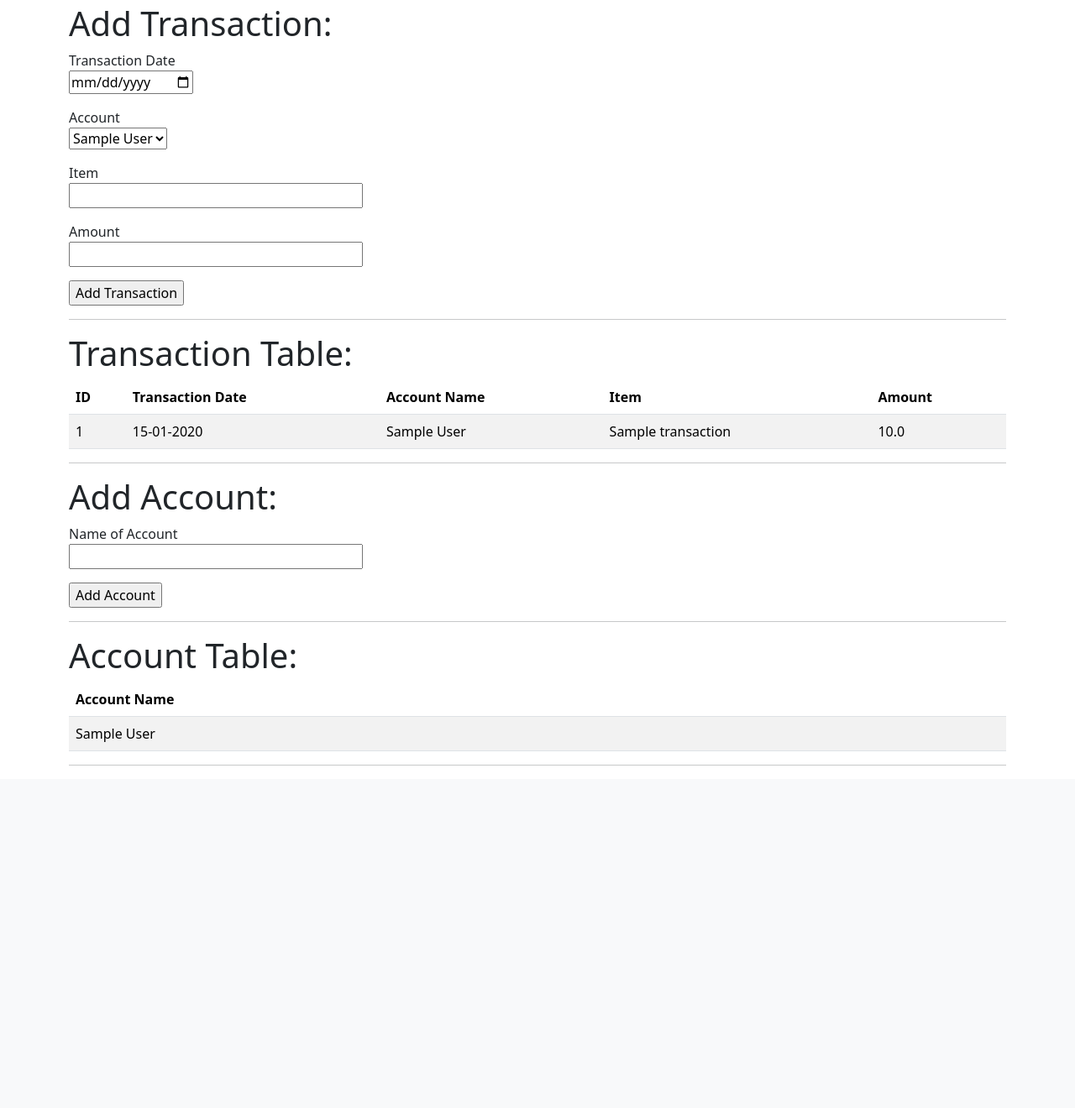
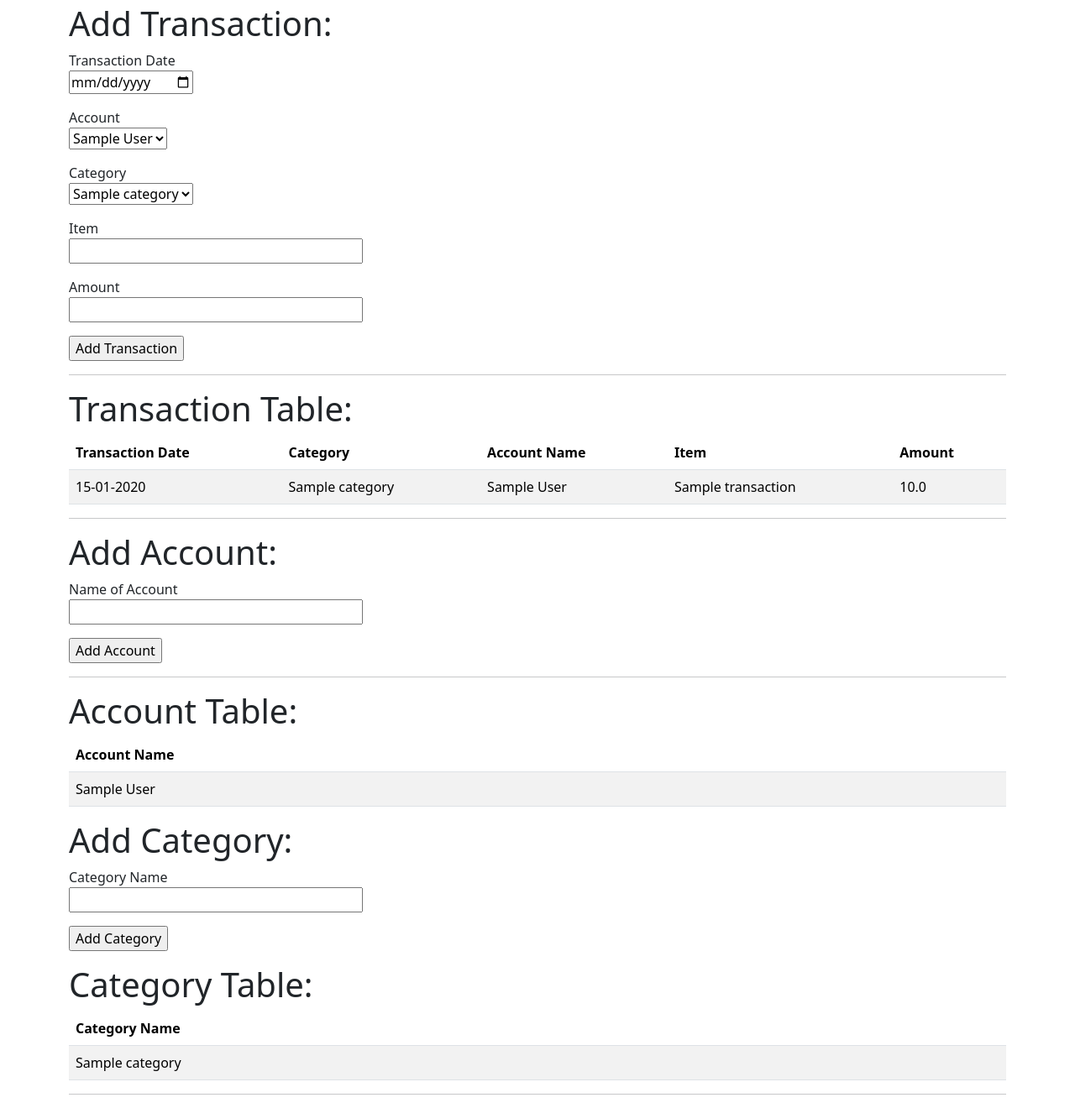
Before and after one commit to KeironTJ/SimpleWebFlasks, a Flask app: page /pfhome in a window 1280 px wide. Shown: the part 149-1469 px from the top of the page at 84% size. Before the commit the page ends 1061 px from the top, so only its background shows below. Run offline with Flask 3, Linux system fonts and the light colour scheme; a user stored in the database is signed in; tables that the repository leaves empty hold one stand-in row (values such as "Sample post").

Commit message:
added/fixed category model

```diff
--- a/app/forms.py
+++ b/app/forms.py
@@ -1,9 +1,10 @@
 from flask_wtf import FlaskForm # type: ignore
-from wtforms import StringField, PasswordField, BooleanField, SubmitField, DateField, IntegerField, FloatField # type: ignore
+from wtforms import StringField, PasswordField, BooleanField, SubmitField, DateField, IntegerField, FloatField, SelectField
 from wtforms.validators import ValidationError, DataRequired, Email, EqualTo # type: ignore
 import sqlalchemy as sa # type: ignore
 from app import db
-from app.models import User
+from app.models import User, TransactionCategory
+from flask_login import current_user
 
 class LoginForm(FlaskForm):
     username = StringField('Username', validators=[DataRequired()])
@@ -35,10 +36,14 @@ class RegistrationForm(FlaskForm):
 class TransactionForm(FlaskForm):
     transaction_date = DateField('Transaction Date', validators=[DataRequired()])
     account_id = IntegerField('Account', validators=[DataRequired()])
+    category_id = IntegerField('Category', validators=[DataRequired()])
     item_name = StringField('Item', validators=[DataRequired()] )
     amount = FloatField('Amount', validators=[DataRequired()])
     submit = SubmitField('Add Transaction')
 
+class TransactionCategoryForm(FlaskForm):
+    category_name = StringField('Category Name', validators=[DataRequired()])
+    submit = SubmitField('Add Category')
 
 class AccountForm(FlaskForm):
     account_name = StringField('Name of Account', validators=[DataRequired()])
--- a/app/models.py
+++ b/app/models.py
@@ -1,6 +1,6 @@
 from datetime import datetime, timezone
 from typing import Optional
-from sqlalchemy import Column, Integer, String, DateTime # type: ifnore
+from sqlalchemy import Column, Integer, String, DateTime # type: ignore
 import sqlalchemy.orm as so # type: ignore
 from app import db, login
 from flask_login import UserMixin # type: ignore
@@ -42,10 +42,12 @@ class Transaction(db.Model):
     id = db.Column(db.Integer, primary_key=True)
     transaction_date = db.Column(db.DateTime)
     account_id = db.Column(db.Integer, db.ForeignKey("account.id"))
+    category_id = db.Column(db.Integer, db.ForeignKey("transaction_category.id"), nullable=True)
     item_name = db.Column(db.String(64), nullable=True)
     amount = db.Column(db.Float, nullable=True)
     user_id = db.Column(db.Integer, db.ForeignKey("user.id"))
     account = db.relationship("Account", back_populates="transactions")
+    category = db.relationship("TransactionCategory", back_populates="transactions")
 
 
 class TransactionCategory(db.Model):
@@ -53,3 +55,4 @@ class TransactionCategory(db.Model):
     category_name = db.Column(db.String(64))
     parent_id = db.Column(db.Integer, nullable=True)
     user_id = db.Column(db.Integer, db.ForeignKey("user.id"))
+    transactions = db.relationship("Transaction", back_populates="category")
--- a/app/routes.py
+++ b/app/routes.py
@@ -1,7 +1,7 @@
 from flask import render_template, flash, redirect, request, url_for
 from app import app, db
-from app.forms import LoginForm, RegistrationForm, TransactionForm, AccountForm, ProfileForm
-from app.models import User, Account, Transaction
+from app.forms import LoginForm, RegistrationForm, TransactionForm, AccountForm, ProfileForm, TransactionCategoryForm
+from app.models import User, Account, Transaction, TransactionCategory
 from flask_login import login_required, current_user, login_user, logout_user # type: ignore
 import sqlalchemy as sa # type: ignore
 from urllib.parse import urlsplit
@@ -82,19 +82,19 @@ def guessthenumberhome():
 def pfhome():
     transactionform = TransactionForm(request.form)
     accountform = AccountForm(request.form)
+    transactioncategoryform = TransactionCategoryForm(request.form)
 
     # Query to return user specific transactions
     transactions = []
     try:
-        print("Executing view all transactions function")
         transactions = db.session.query(Transaction).filter_by(user_id=current_user.id).all()
-        print("complete")
     except Exception as e:
-        print("Error in view all transactions, e")
+        print("Error in view all transactions",e )
 
     # Process Transaction Form and update the database
     if request.method == 'POST' and transactionform.validate():
         transaction = Transaction(transaction_date=transactionform.transaction_date.data,
+                                  category_id=transactionform.category_id.data,
                                   account_id=transactionform.account_id.data,
                                   user_id=current_user.id,
                                   item_name=transactionform.item_name.data,
@@ -108,11 +108,9 @@ def pfhome():
     # Query to return user specific accounts
     accounts = []
     try:
-        print("Executing view all accounts function")
         accounts = db.session.query(Account).filter_by(user_id=current_user.id).all()
-        print("complete")
     except Exception as e:
-        print("Error in view all accounts, e")
+        print("Error in view all accounts", e)
 
     # Process Account Form and update the database
     if request.method == 'POST' and accountform.validate():
@@ -124,10 +122,29 @@ def pfhome():
 
         return redirect(url_for('pfhome'))
 
+    categories = []
+    try:
+        categories = db.session.query(TransactionCategory).filter_by(user_id=current_user.id).all()
+    except Exception as e:
+        print("Error in categories", e)
+
+    # Process Transaction Form and update the database
+    if request.method == 'POST' and transactioncategoryform.validate():
+        category = TransactionCategory(category_name=transactioncategoryform.category_name.data,
+                                       user_id=current_user.id)
+        db.session.add(category)
+        db.session.commit()
+        flash("Category Added")
+
+        return redirect(url_for('pfhome'))
+
+
 
     return render_template("pfhome.html",
                            title='Personal Finance',
                            transactionform=transactionform,
                            transactions=transactions,
                            accountform=accountform,
-                           accounts=accounts)
+                           accounts=accounts,
+                           transactioncategoryform=transactioncategoryform,
+                           categories=categories)
--- a/app/templates/pfhome.html
+++ b/app/templates/pfhome.html
@@ -36,6 +36,18 @@
         </p>
 
         <p>
+            {{ transactionform.category_id.label }}<br>
+            <select name="category_id">
+                {% for category in categories %}
+                    <option value="{{ category.id }}">{{ category.category_name }}</option>
+                {% endfor %}
+            </select>
+            {% for error in transactionform.category_id.errors %}
+            <span style="color: red;">[{{ error }}]</span>
+            {% endfor %}
+        </p>
+
+        <p>
             {{ transactionform.item_name.label }}<br>
             {{ transactionform.item_name(size=32) }}
             {% for error in transactionform.item_name.errors %}
@@ -51,9 +63,10 @@
             {% endfor %}
         </p>
 
+        <p>{{ transactionform.submit() }}</p>
 
-        <p>{{ transactionform.submit() }}</p>
     </form>
+
 </div>
 
 <hr>
@@ -63,18 +76,20 @@
     <h1>Transaction Table:</h1>
 
     <table class="table table-striped">
+
         <thead>
-            <th>ID</th>
             <th>Transaction Date</th>
+            <th>Category</th>
             <th>Account Name</th>
             <th>Item</th>
             <th>Amount</th>
         </thead>
+
         <tbody>
             {% for transaction in transactions %}
             <tr>
-                <td>{{ transaction.id }}</td>
                 <td>{{ transaction.transaction_date.strftime('%d-%m-%Y') }}</td>
+                <td>{{ transaction.category.category_name }}</td>
                 <td>{{ transaction.account.account_name}}</td>
                 <td>{{ transaction.item_name }}</td>
                 <td>{{ transaction.amount }}</td>
@@ -83,7 +98,9 @@
 
             </tr>
         </tbody>
+
     </table>
+
 </div>
 
 <hr>
@@ -93,13 +110,18 @@
     <h1>Add Account:</h1>
 
     <form action="" method="post" novalidate>
+
         {{ accountform.hidden_tag() }}
+
         <p>
             {{ accountform.account_name.label }}<br>
             {{ accountform.account_name(size=32) }}
         </p>
+
         <p>{{ accountform.submit() }}</p>
+
     </form>
+
 </div>
 
 <hr>
@@ -109,19 +131,72 @@
     <h1>Account Table:</h1>
 
     <table class="table table-striped">
+
         <thead>
             <th>Account Name</th>
         </thead>
+
         <tbody>
+
             {% for account in accounts %}
+
             <tr>
+
                 <td>{{ account.account_name }}</td>
+
+            </tr>
+
+            {% endfor %}
+
+            </tr>
+        </tbody>
+
+    </table>
+</div>
+
+
+<div>
+
+    <h1>Add Category:</h1>
+
+    <form action="" method="post" novalidate>
+
+        {{ transactioncategoryform.hidden_tag() }}
+
+        <p>
+            {{ transactioncategoryform.category_name.label }}<br>
+            {{ transactioncategoryform.category_name(size=32) }}
+        </p>
+
+        <p>{{ transactioncategoryform.submit() }}</p>
+
+    </form>
+</div>
+
+
+
+<div>
+
+    <h1>Category Table:</h1>
+
+    <table class="table table-striped">
+
+        <thead>
+            <th>Category Name</th>
+        </thead>
+
+        <tbody>
+            {% for category in categories %}
+            <tr>
+                <td>{{ category.category_name }}</td>
             </tr>
             {% endfor %}
 
             </tr>
         </tbody>
+
     </table>
+
 </div>
 
 <hr>
```
Also changed, not shown: migrations/versions/4c7debdb4ae6_.py (renamed from migrations/versions/f1335d83c495_.py, +5 -3 lines), app.db.
